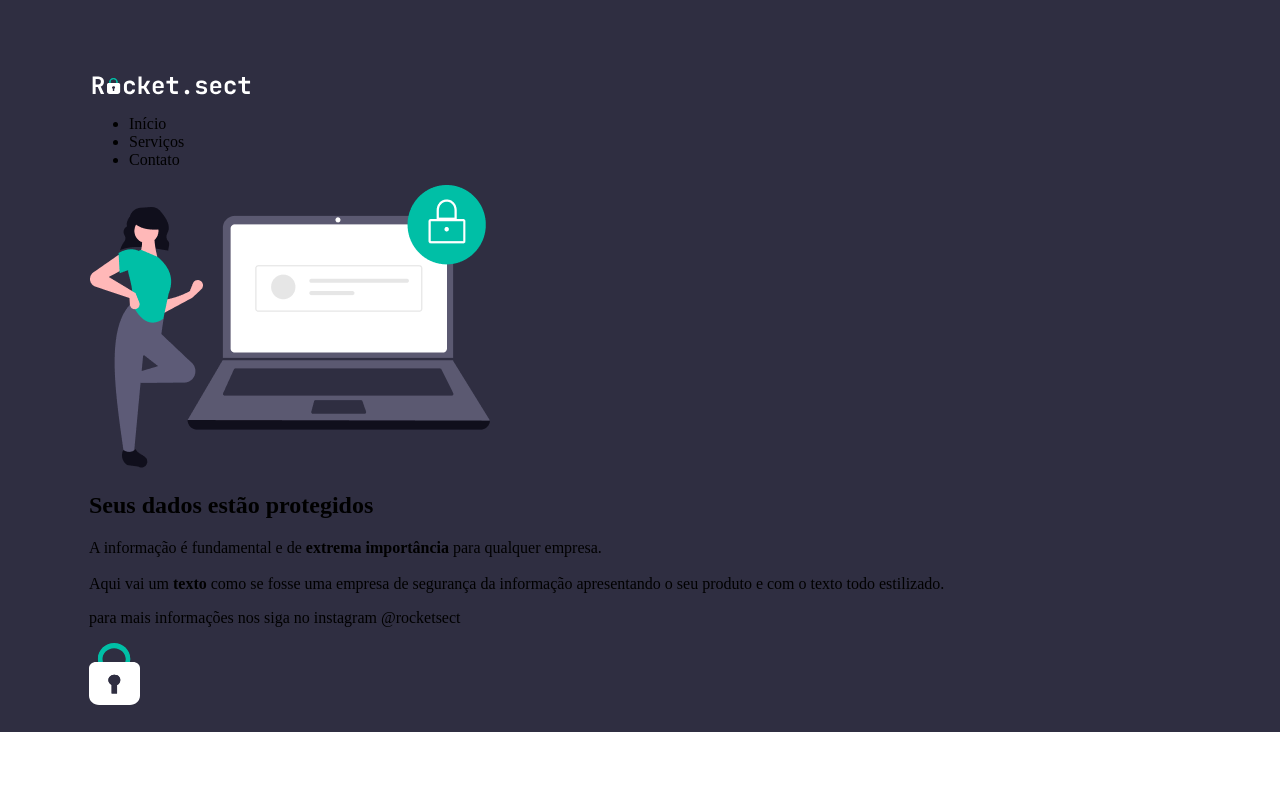
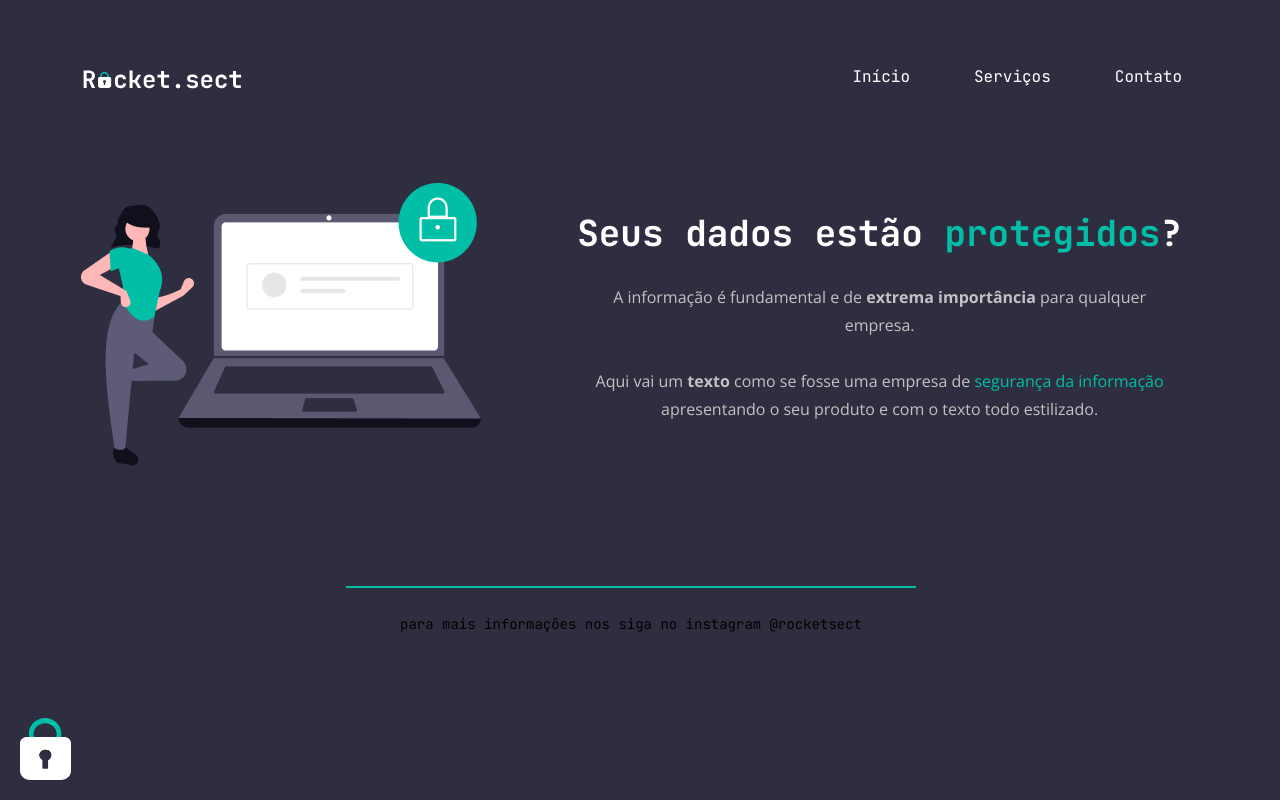
Before and after one commit to PauloDev2305/Explorer-Projeto04, a plain HTML site: page index.html in a window 1280 px wide. Drawn offline with nearby package versions, Linux system fonts and the light colour scheme.

Commit message:
Projeto finalizado

```diff
--- a/index.html
+++ b/index.html
@@ -1,41 +1,54 @@
 <!DOCTYPE html>
 <html lang="pt-br">
   <head>
+    <link rel="preconnect" href="https://fonts.googleapis.com" />
+    <link rel="preconnect" href="https://fonts.gstatic.com" crossorigin />
+
     <meta charset="UTF-8" />
     <meta name="viewport" content="width=device-width, initial-scale=1.0" />
 
     <title>Rocket.sec</title>
-    <link rel="stylesheet" href="style.css">
+
+    <link rel="stylesheet" href="style.css" />
+
+    <link
+      href="https://fonts.googleapis.com/css2?family=JetBrains+Mono:ital,wght@0,100..800;1,100..800&family=Open+Sans:ital,wght@0,300..800;1,300..800&display=swap"
+      rel="stylesheet"
+    />
+    <link
+      href="https://fonts.googleapis.com/css2?family=JetBrains+Mono:ital,wght@0,100..800;1,100..800&display=swap"
+      rel="stylesheet"
+    />
   </head>
+
   <body>
+    <!-- ! Caixa que engloba todos os elementos do site ! -->
     <div id="page">
       <!-- ! Início do cabeçalho ! -->
-      <head>
+      <nav id="header">
         <img src="img/logo.svg" alt="" />
-        <nav>
         <ul>
           <li>Início</li>
           <li>Serviços</li>
           <li>Contato</li>
         </ul>
       </nav>
-      </head>
       <!-- ! Fim do cabeçalho do site ! -->
 
       <!-- ! Início do corpo do site ! -->
       <main>
         <img src="img/img1.png" alt="" />
         <section id="text">
-          <h1>Seus dados estão <span>protegidos</span></h1>
+          <h1>Seus dados estão <span>protegidos</span>?</h1>
 
           <p>
             A informação é fundamental e de
-            <strong>extrema importância</strong> para qualquer empresa.
+            <strong>extrema importância</strong> para qualquer <br />empresa.
             <br /><br />
 
             Aqui vai um <strong>texto</strong> como se fosse uma empresa de
-            <span>segurança da informação</span> apresentando o seu produto e
-            com o texto todo estilizado.
+            <span>segurança da informação</span> <br />
+            apresentando o seu produto e com o texto todo estilizado.
           </p>
         </section>
       </main>
@@ -44,11 +57,10 @@
       <!-- ! Início do rodapé do site ! -->
       <footer>
         <div id="line"></div>
-
         <p>para mais informações nos siga no instagram @rocketsect</p>
       </footer>
       <!-- ! Fim do rodapé do site ! -->
-      <img src="img/padlock.svg" alt="">
+      <img id="padlock" src="img/padlock.svg" alt="" />
     </div>
   </body>
 </html>
--- a/style.css
+++ b/style.css
@@ -1,9 +1,70 @@
 body {
+  min-height: 100vh;
   margin: 0;
+  background: #2F2E41;
+
 }
 
 #page {
-  background: #2F2E41;
-  padding: 71px 98px 23px 89px;
+  padding: 50px 98px 23px 80px;
+  font-family: "JetBrains Mono", monospace;
+}
 
+#header {
+  display: flex;
+  justify-content: space-between;
+  align-items: center;
 }
+
+#header ul {
+  display: flex;
+  gap: 64px;
+  color: #fff;
+  list-style: none;
+}
+
+main {
+  display: flex;
+  justify-content: space-between;
+
+  margin: 80px 0 120px 0;
+}
+
+#text h1 {
+  color: #FFF;
+  font-size: 36px;
+  line-height: 40px;
+}
+
+#text span {
+  color: #00BFA6;
+}
+
+#text p {
+  text-align: center;
+  color: #C2C2C2;
+  line-height: 28px;
+  font-family: "Open Sans", sans-serif;
+}
+
+footer {
+  text-align: center;
+}
+
+footer p {
+  font-size: 14px;
+}
+
+#line {
+  margin: 0 auto 27px;
+  border: 1px solid #00BFA6;
+  width: 568px;
+  color: #FFF;
+}
+
+#padlock {
+  position: fixed;
+  left: 0;
+  bottom: 0;
+  margin: 0 0 20px 20px;
+}
```
Lines whose indentation alone changed are shown as unchanged.
